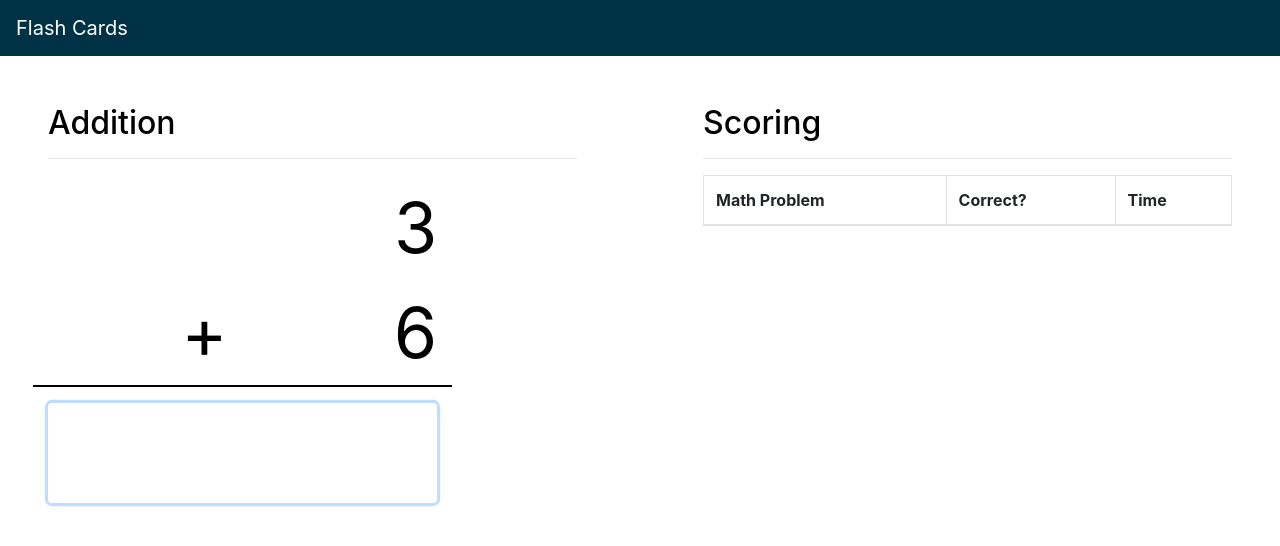
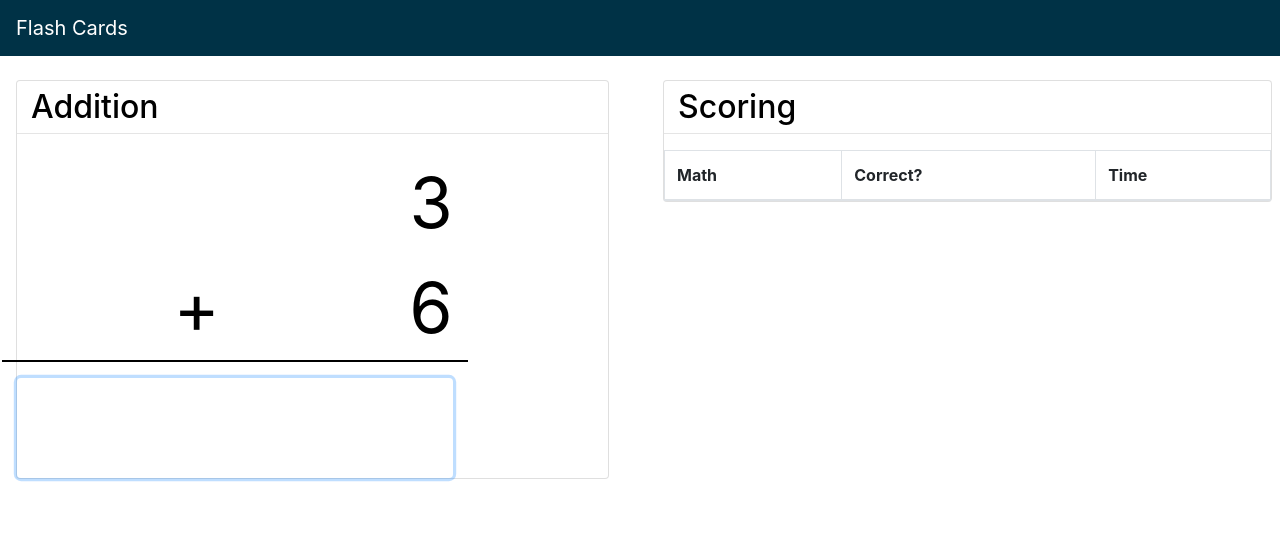
Before and after one commit to GridTrekkor/flash-cards, a React (Create React App) app: page / in a window 1280 px wide. Shown: the top 546 px of the page. Built offline with nearby package versions, Linux system fonts and the light colour scheme.

Commit message:
Timer and table working

```diff
--- a/src/App.css
+++ b/src/App.css
@@ -8,11 +8,11 @@ body {
 
 .text-bold { font-weight: bold !important; }
 
-.number {
-  font-size: 70px;
-}
+.number { font-size: 70px; }
 
 input {
+  width: 100px;
+  padding: 0 !important;
   font-weight: normal !important;
   text-align: right;
   color: #000 !important;
@@ -26,12 +26,11 @@ input {
   padding: 0;
 }
 
-input {
-  width: 100px;
-  padding: 0 !important;
-}
-
 input:hover {
   outline: 2px !important;
   border: 1px solid #333;
 }
+
+.title {
+  margin: 7px 0 -9px 14px;
+}
--- a/src/App.js
+++ b/src/App.js
@@ -14,15 +14,17 @@ class App extends Component {
       type: 'Addition',
       symbol: '+'
     },
-    id: 1,
     attempts: [],
-    isCorrect: true
+    isCorrect: true,
+    elapsedTime: 0
   };
 
   constructor () {
     super();
     this.state.number1 = this.getRandom();
     this.state.number2 = this.getRandom();
+    this.startTime = new Date();
+    this.handleAttempt = this.handleAttempt.bind(this);
   }
 
   getRandom = () => {
@@ -36,7 +38,7 @@ class App extends Component {
     });
   };
 
-  checkAttempt = (number1, number2, input) => {
+  checkAttempt = (number1, number2, input, elapsedTime) => {
     const operation = this.state.operation.type;
     let isCorrect = false;
     if (operation === 'Addition') {
@@ -48,7 +50,8 @@ class App extends Component {
       number2: number2,
       input: input,
       isCorrect: isCorrect,
-      symbol: this.state.operation.symbol
+      symbol: this.state.operation.symbol,
+      elapsedTime: elapsedTime
     };
     this.setState({ id: this.state.id + 1, attempts: [...this.state.attempts, thisAttempt] });
     return isCorrect;
@@ -56,12 +59,14 @@ class App extends Component {
 
   handleAttempt = event => {
     if (event.key === 'Enter') {
+      let elapsedTime = (new Date() - this.startTime) / 1000;
       const { number1, number2, input } = this.state;
-      const isCorrect = this.checkAttempt(number1, number2, input)
+      const isCorrect = this.checkAttempt(number1, number2, input, elapsedTime)
       if (isCorrect) {
         this.resetParams();
       }
-      this.setState({ isCorrect: isCorrect });
+      this.startTime = new Date();
+      this.setState({ isCorrect: isCorrect, elapsedTime: this.elapsedTime});
     }
   };
 
--- a/src/components/cards.jsx
+++ b/src/components/cards.jsx
@@ -12,8 +12,9 @@ class Cards extends Component {
     }
 
     return (
-      <div className="p-5">
-        <h2>{type}</h2>
+      <div className="pt-4 px-3">
+        <div className="card">
+          <h2 className="title">{type}</h2>
           <hr />
           <div className="row">
             <div className="col-sm-9 number">
@@ -39,12 +40,13 @@ class Cards extends Component {
                       className="form-control float-right"
                       defaultValue={this.props.input.toString()}
                       onChange={this.props.onUpdateInput}
-                         onKeyUp={this.props.onAttempt}/>
+                      onKeyUp={this.props.onAttempt} />
                   </div>
                 </div>
               </div>
             </div>
             <div className="col-sm-3"></div>
+          </div>
         </div>
       </div>
     );
--- a/src/components/scoring.jsx
+++ b/src/components/scoring.jsx
@@ -1,7 +1,6 @@
 import React, { Component } from 'react';
 
 class Scoring extends Component {
-  state = {};
 
   getCorrect = isCorrect => {
     return isCorrect ? String.fromCharCode(10004) : String.fromCharCode(10006);
@@ -9,12 +8,9 @@ class Scoring extends Component {
 
   render () {
 
-    const green = { color: 'green !important' };
-    const red = { color: 'red !important' };
-
     if (this.props.attempts.length) {
       this.attempts = this.props.attempts.map((item, index) =>
-        <tr key={index}>
+        <tr key={index} className={item.isCorrect ? 'alert-success' : 'alert-danger'}>
           <td>
             {item.number1}&nbsp;
             {item.symbol}&nbsp;
@@ -22,25 +18,23 @@ class Scoring extends Component {
             =&nbsp;
             {item.input}
           </td>
-          <td>
-            <span style={item.isCorrect ? green : red}>
-              {this.getCorrect(item.isCorrect)}
-            </span>
-          </td>
+          <td>{this.getCorrect(item.isCorrect)}</td>
+          <td>{item.elapsedTime.toFixed(1)}</td>
         </tr>
       );
     }
 
     return (
-      <div className="p-5">
-        <h2>Scoring</h2>
-        <hr />
+      <div className="pt-4 px-2">
+        <div className="card">
+          <h2 className="title">Scoring</h2>
+          <hr/>
           <div className="row">
             <div className="col-sm-12">
-            <table className="table table-bordered">
+              <table className="table table-bordered mb-0">
                 <thead>
                   <tr>
-                  <th>Math Problem</th>
+                    <th>Math</th>
                     <th>Correct?</th>
                     <th>Time</th>
                   </tr>
@@ -52,9 +46,11 @@ class Scoring extends Component {
             </div>
           </div>
         </div>
+      </div>
     );
 
   }
+
 }
 
 export default Scoring;
```
Lines whose indentation alone changed are shown as unchanged.
